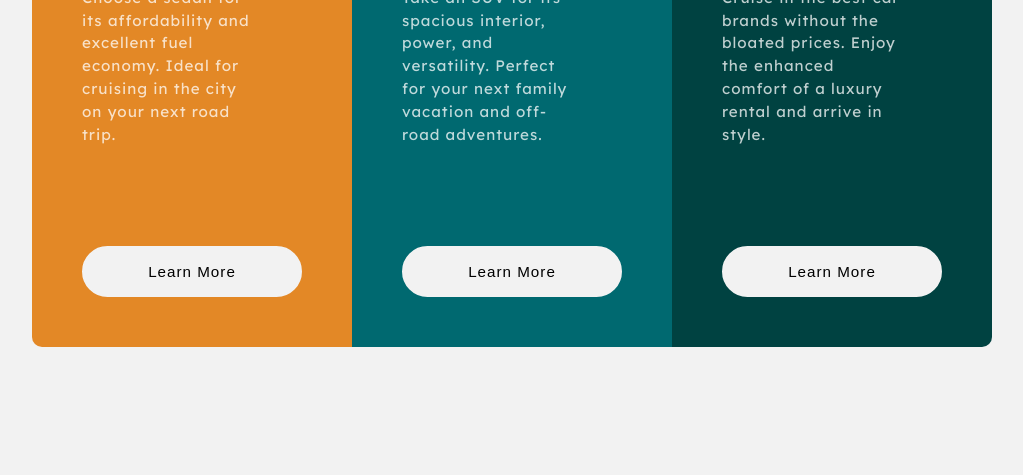
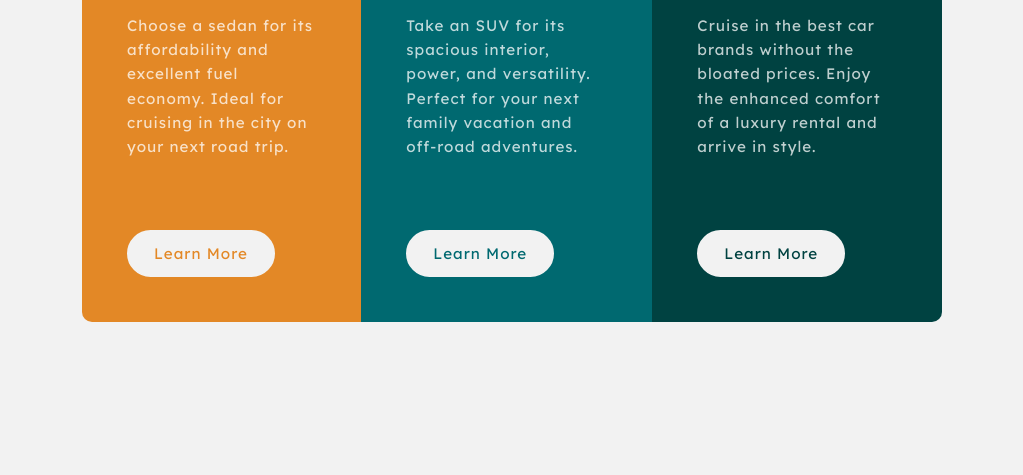
Before and after one commit to JGAMIX7/column-card-component, a plain HTML site: page index.html in a window 1280 px wide. Shown: the part 325-800 px from the top of the page, without its empty margins (128-1151 px from the left). Drawn offline with Linux system fonts and the light colour scheme.

Commit message:
html update, button issue fix

```diff
--- a/index.html
+++ b/index.html
@@ -3,19 +3,12 @@
 <head>
   <meta charset="UTF-8">
   <meta name="viewport" content="width=device-width, initial-scale=1.0"> <!-- displays site properly based on user's device -->
-  <meta name="description" content="3 column card">
+  <meta name="description" content="3 column card component">
   <link rel="icon" type="image/png" sizes="32x32" href="./images/favicon-32x32.png">
   <link rel="stylesheet" href="style.css">
   <title>Frontend Mentor | 3-column preview card component</title>
-
-  <!-- Feel free to remove these styles or customise in your own stylesheet 👍 -->
-  <style>
-    .attribution { font-size: 11px; text-align: center; }
-    .attribution a { color: hsl(228, 45%, 44%); }
-  </style>
 </head>
 <body>
-
   <div class="container">
     <div class="card-wrapper">
       <div class="card card-sedans">
@@ -25,7 +18,7 @@
           Choose a sedan for its affordability and excellent fuel economy.
           Ideal for cruising in the city on your next road trip.
         </p>
-        <button class="card-btn">Learn More</button>
+        <button class="card-btn btn-sedans">Learn More</button>
       </div>
 
       <div class="card card-suvs">
@@ -36,7 +29,7 @@
           Perfect for your next family vacation
           and off-road adventures.
         </p>
-        <button class="card-btn">Learn More</button>
+        <button class="card-btn btn-suvs">Learn More</button>
       </div>
 
       <div class="card card-luxury">
@@ -47,14 +40,9 @@
           Enjoy the enhanced comfort of a luxury
           rental and arrive in style.
         </p>
-        <button class="card-btn">Learn More</button>
+        <button class="card-btn btn-luxury">Learn More</button>
       </div>
     </div>
   </div>
-
-  <!-- <div class="attribution">
-    Challenge by <a href="https://www.frontendmentor.io?ref=challenge" target="_blank">Frontend Mentor</a>.
-    Coded by <a href="#">Your Name Here</a>.
-  </div> -->
 </body>
 </html>
--- a/style.css
+++ b/style.css
@@ -21,6 +21,11 @@ font-family: 'Lexend Deca', sans-serif; */
 
 body{
    background-color: var(--very-light-gray);
+}
+
+p,button{
+   font-size: 0.95rem;
+   letter-spacing: 1px;
    font-family: 'Lexend Deca', sans-serif;
 }
 
@@ -29,22 +34,22 @@ body{
    justify-content: center;
    align-items: center;
    min-height: 100vh;
+   max-width: 900px;
+   margin: 0 auto;
 }
 
 .container .card-wrapper{
    display: flex;
-   flex-wrap: wrap;
    border-radius: 10px;
    overflow: hidden;
-   margin: 10px;
+   margin: 20px;
 }
 
 .card-wrapper .card{
-   max-width: 320px;
+   max-width: 325px;
    display: flex;
    flex-direction: column;
-   padding: 50px;
-   /* padding-right: 0; */
+   padding: 45px;
 }
 
 .card-wrapper .card.card-sedans{
@@ -58,7 +63,7 @@ body{
 }
 
 .card-wrapper .card .card-icon{
-   width: 50px;
+   width: 60px;
    margin-bottom: 30px;
 }
 
@@ -70,23 +75,45 @@ body{
 }
 
 .card-wrapper .card .card-description{
-   font-size: 0.95rem;
    color: var(--transparent-white);
-   letter-spacing: 1px;
-   line-height: 1.5;
-   padding-right: 40px;
-   margin: 30px 0 100px;
+   line-height: 1.6;
+   margin: 30px 0 70px;
 }
 
 .card-wrapper .card .card-btn{
-   display: inline-block;
-   padding: 15px 20px;
-   font-size: 0.95rem;
-   color: inherit;
+   width: max-content;
    background-color: var(--very-light-gray);
    border: 2px solid var(--very-light-gray);
    border-radius: 30px;
-   letter-spacing: 1px;
+   padding: 12px 25px;
    cursor: pointer;
-   width: 100%;
+   transition: all .3s ease-in-out;
 }
+
+.card-wrapper .card .btn-sedans{
+   color: var(--bright-orange);
+}
+.card-wrapper .card .btn-suvs{
+   color: var(--dark-cyan);
+}
+.card-wrapper .card .btn-luxury{
+   color: var(--very-dark-cyan);
+}
+
+.card-wrapper .card .card-btn:hover{
+   background-color: transparent;
+   color: var(--transparent-white);
+}
+
+/* RESPONSIVE */
+@media screen and (max-width:768px) {
+   .card-wrapper{
+      flex-direction: column;
+   }
+}
+
+@media screen and (max-width:425px) {
+   .card-wrapper{
+      flex-direction: column;
+   }
+}
```
